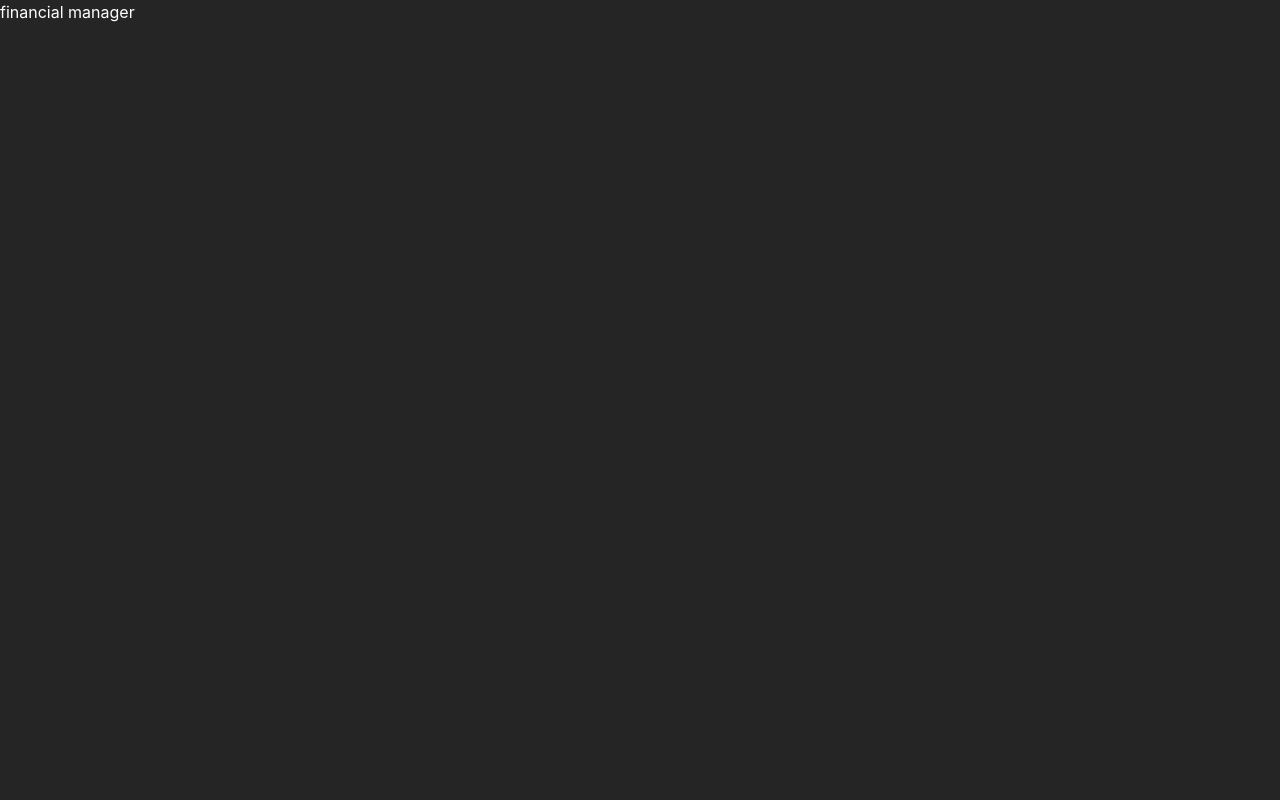
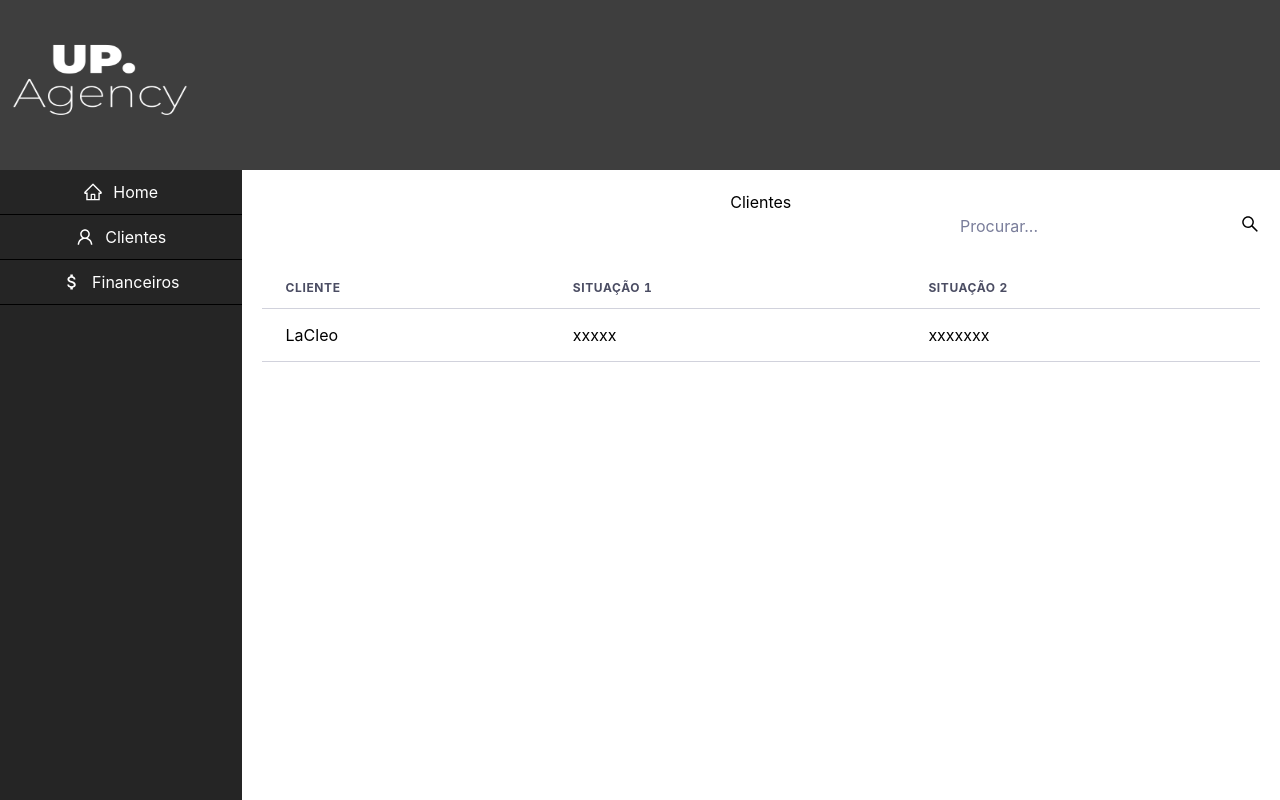
Before and after one commit to samueloh99/FinancialManager, a React (Create React App) app: page / in a window 1280 px wide. Built offline with nearby package versions, Linux system fonts and the light colour scheme.

Commit message:
Finished page clients,home,header and sidebar

```diff
--- a/package.json
+++ b/package.json
@@ -12,6 +12,7 @@
     "framer-motion": "^4",
     "react": "^17.0.2",
     "react-dom": "^17.0.2",
+    "react-icons": "^4.2.0",
     "react-scripts": "4.0.3",
     "web-vitals": "^1.0.1"
   },
--- a/src/App.js
+++ b/src/App.js
@@ -1,5 +1,11 @@
+import Home from "./components/Home";
+
 const App = () => {
-	return <div className="App">financial manager</div>;
+	return (
+		<div className="App">
+			<Home />
+		</div>
+	);
 };
 
 export default App;
--- /dev/null
+++ b/src/components/Clientes.js
@@ -0,0 +1,58 @@
+import React from "react";
+
+import {
+	Flex,
+	Input,
+	Text,
+	Icon,
+	Table,
+	Thead,
+	Tbody,
+	Tr,
+	Th,
+	Td,
+} from "@chakra-ui/react";
+
+import { AiOutlineSearch } from "react-icons/ai";
+
+const Content = () => {
+	return (
+		<Flex
+			bg="white"
+			color="black"
+			direction="column"
+			alignItems="center"
+			w="100%"
+			padding="20px">
+			<Text>Clientes</Text>
+			<Flex marginLeft="auto">
+				<Input
+					variant="unstyled"
+					px="4"
+					mr="4"
+					placeholder="Procurar..."
+					_placeholder={{ color: "gray.400" }}
+				/>
+				<Icon as={AiOutlineSearch} fontSize="20" />
+			</Flex>
+			<Table m="30px 0px" variant="simple">
+				<Thead>
+					<Tr>
+						<Th>Cliente</Th>
+						<Th>Situação 1</Th>
+						<Th>Situação 2</Th>
+					</Tr>
+				</Thead>
+				<Tbody>
+					<Tr>
+						<Td>LaCleo</Td>
+						<Td>xxxxx</Td>
+						<Td>xxxxxxx</Td>
+					</Tr>
+				</Tbody>
+			</Table>
+		</Flex>
+	);
+};
+
+export default Content;
--- /dev/null
+++ b/src/components/Header.js
@@ -0,0 +1,15 @@
+import React from "react";
+
+import { Flex, Image } from "@chakra-ui/react";
+
+import Logo from "../assets/logo.png";
+
+const Header = () => {
+	return (
+		<Flex w="100%" h="170px" bg="black.700">
+			<Image width="200px" src={Logo} />
+		</Flex>
+	);
+};
+
+export default Header;
--- /dev/null
+++ b/src/components/Home.js
@@ -0,0 +1,21 @@
+import React from "react";
+
+import { Flex } from "@chakra-ui/react";
+
+import Header from "./Header";
+import Sidebar from "./Sidebar";
+import Clientes from "./Clientes";
+
+const Home = () => {
+	return (
+		<Flex h="100vh" direction="column">
+			<Header />
+			<Flex h="100%">
+				<Sidebar />
+				<Clientes />
+			</Flex>
+		</Flex>
+	);
+};
+
+export default Home;
--- /dev/null
+++ b/src/components/Sidebar.js
@@ -0,0 +1,29 @@
+import React from "react";
+
+import { Flex, Text } from "@chakra-ui/react";
+
+import { adminMenus } from "./adminMenus";
+
+const Sidebar = () => {
+	return (
+		<Flex w="300px" direction="column">
+			{adminMenus.map((item) => {
+				return (
+					<Flex
+						borderBottom="1px solid black"
+						direction="row"
+						justify="center"
+						cursor="pointer"
+						alignItems="center">
+						{item.icon}
+						<Text marginLeft="10px" p="10px 0px" align="center">
+							{item.title}
+						</Text>
+					</Flex>
+				);
+			})}
+		</Flex>
+	);
+};
+
+export default Sidebar;
--- /dev/null
+++ b/src/components/adminMenus.js
@@ -0,0 +1,17 @@
+import { AiOutlineHome, AiOutlineUser } from "react-icons/ai";
+import { MdAttachMoney } from "react-icons/md";
+
+export const adminMenus = [
+	{
+		title: "Home",
+		icon: <AiOutlineHome size={20} />,
+	},
+	{
+		title: "Clientes",
+		icon: <AiOutlineUser size={20} />,
+	},
+	{
+		title: "Financeiros",
+		icon: <MdAttachMoney size={20} />,
+	},
+];
```
Also changed, not shown: src/assets/logo.png (added), 1 other file (tests, documents, lock files or other folders).
